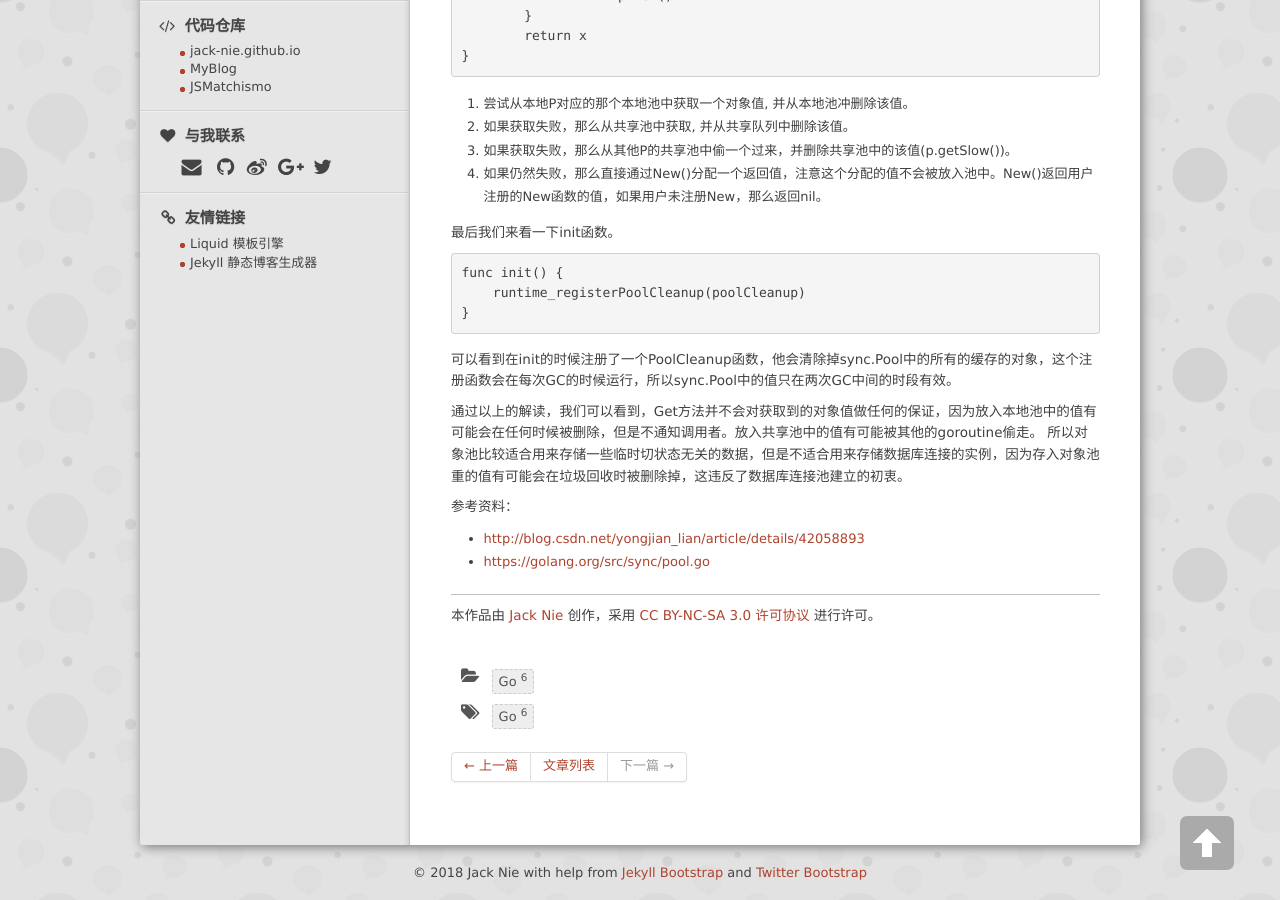
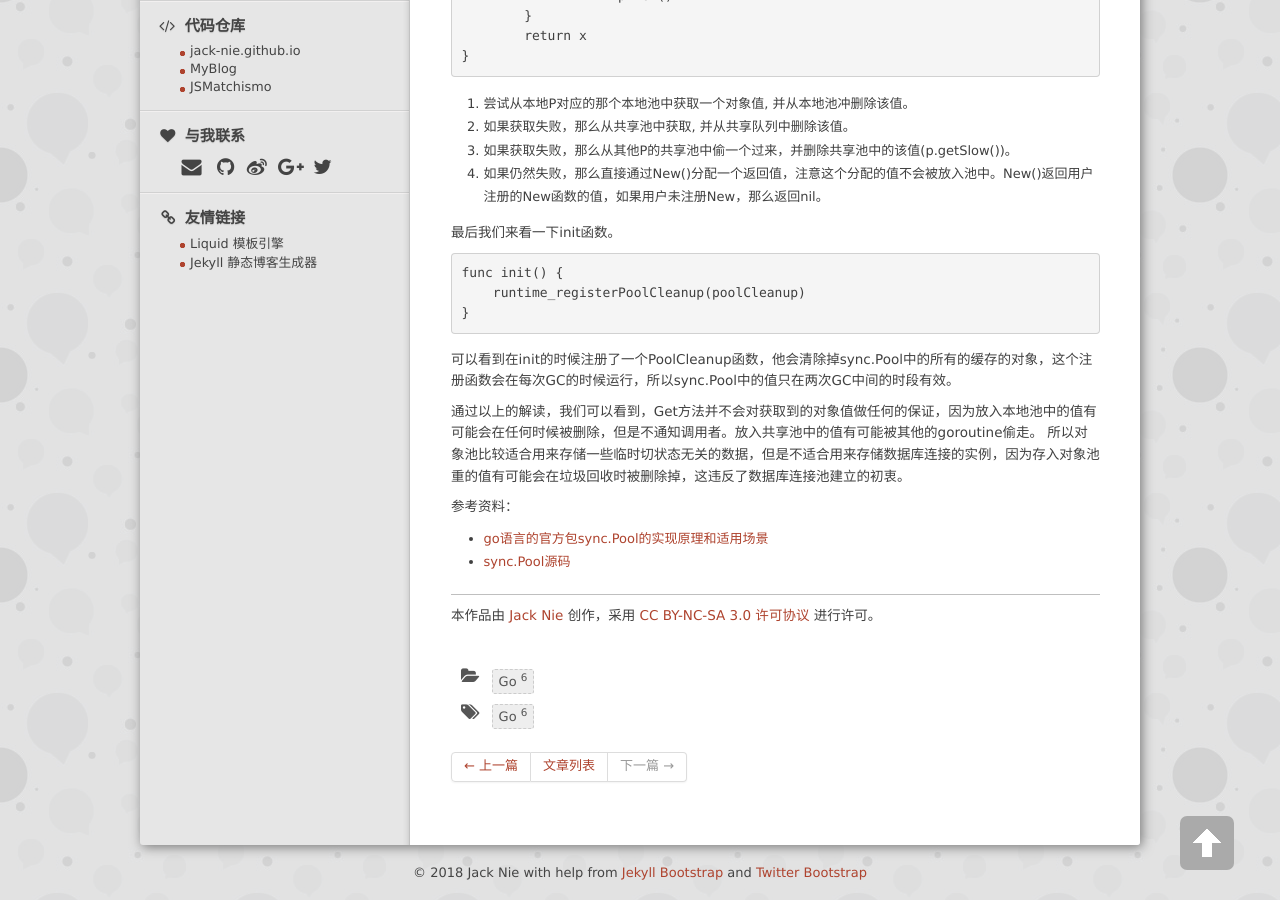
Before and after one commit to jack-nie/jack-nie.github.io, a Jekyll site: the page built from _posts/2018-03-17-golang-sync-poll.markdown, in a window 1280 px wide and 900 px high, scrolled down 1825 px. Built offline with Jekyll 4.4.1, drawn with Linux system fonts in a browser that asks for light colours; nearby versions of some CDN libraries; library files that are not in the unit come from our copies; comment, search, counter and statistics services are not loaded; part of the change alters nothing that is shown.

Commit message:
fix typo

```diff
--- a/_posts/2018-03-17-golang-sync-poll.markdown
+++ b/_posts/2018-03-17-golang-sync-poll.markdown
@@ -111,6 +111,5 @@ func init() {
 
 参考资料：
 
-- [http://blog.csdn.net/yongjian_lian/article/details/42058893](http://blog.csdn.net/yongjian_lian/article/details/42058893 "go语言的官方包sync.Pool的实现原理和适用场景
-")
-- [https://golang.org/src/sync/pool.go](https://golang.org/src/sync/pool.go "sync.Pool源码")
+- [go语言的官方包sync.Pool的实现原理和适用场景](http://blog.csdn.net/yongjian_lian/article/details/42058893 "go语言的官方包sync.Pool的实现原理和适用场景")
+- [sync.Pool源码](https://golang.org/src/sync/pool.go "sync.Pool源码")
```
